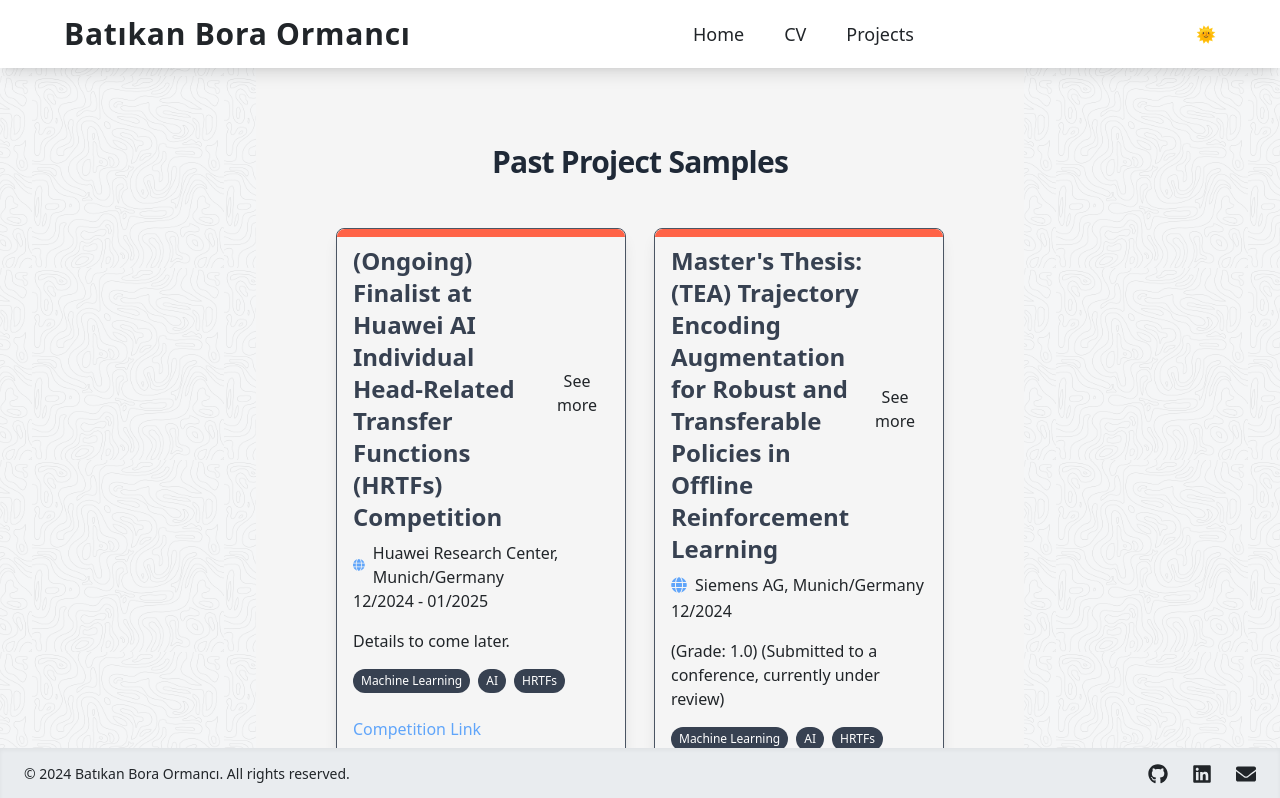
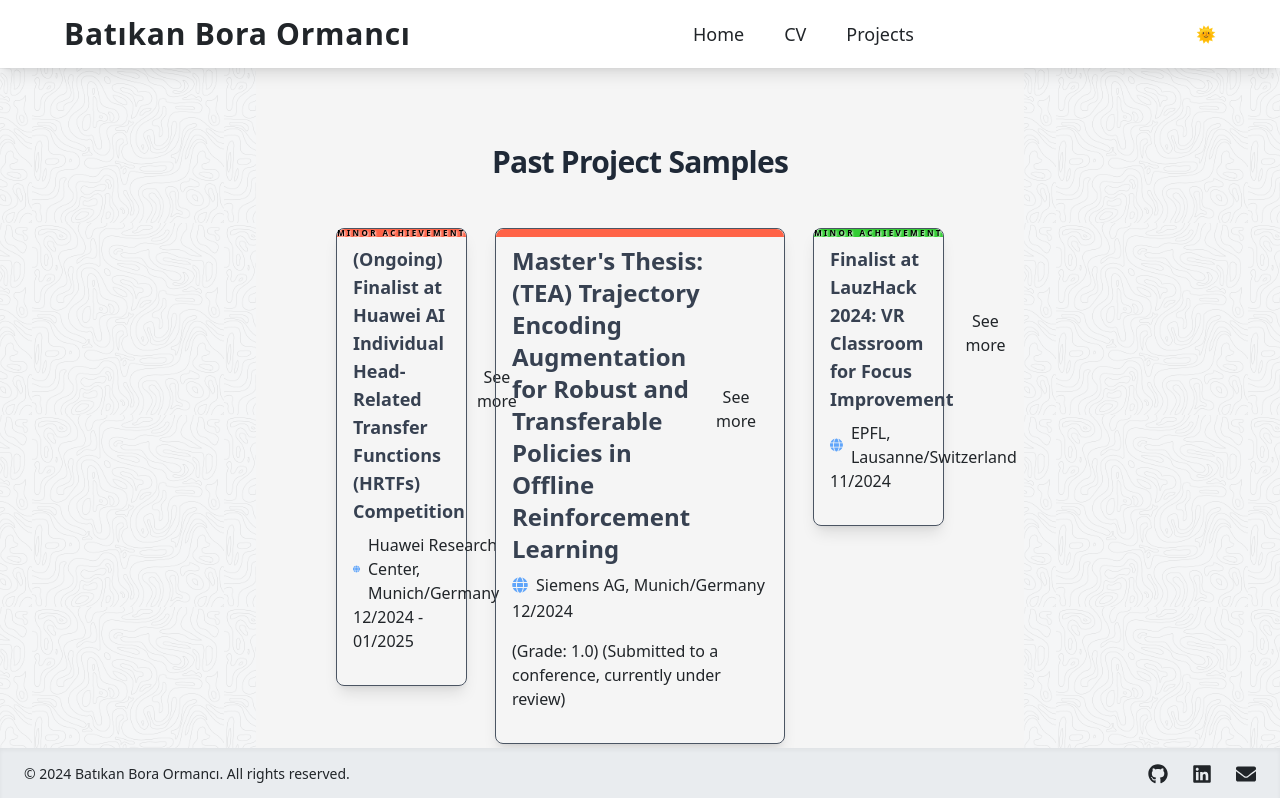
Before and after one commit to batikanor/batikanor.github.io, a Next.js app: page /projects in a window 1280 px wide. Shown: the top 798 px of the page. Built offline with nearby package versions, Linux system fonts and the light colour scheme.

Commit message:
Improve minor achievement styling

```diff
--- a/src/components/Projects.css
+++ b/src/components/Projects.css
@@ -25,3 +25,19 @@
     border-left: 10px solid #FFD700; /* Gold arrow color pointing right */
     animation: wiggle 0.6s ease-in-out infinite; /* Wiggle animation */
   }
+
+  .minor-achievement {
+    font-size: 0.5rem; /* Tiny text for "MINOR ACHIEVEMENT" */
+    text-align: center;
+    color: #000000; /* Dark black color for the text */
+    padding: 2px 0;
+    letter-spacing: 0.3em; /* Increase spacing between letters */
+    white-space: nowrap; /* Prevent text from wrapping */
+    overflow: hidden; /* Ensure text doesn't overflow */
+    width: 100%; /* Take full width of the parent */
+    position: absolute; /* Position it absolutely within the parent */
+    top: 50%; /* Center vertically */
+    transform: translateY(-50%); /* Adjust for vertical centering */
+    font-weight: bold; /* Make text bold */
+    text-shadow: 1px 1px 2px #ffffff; /* Add white shadow */
+  }
--- a/src/components/Projects.js
+++ b/src/components/Projects.js
@@ -124,22 +124,20 @@ const Projects = () => {
 
 
       {/* Activities Grid */}
-      <div className="grid grid-cols-1 sm:grid-cols-2 gap-7">
+      <div className="grid grid-cols-1 sm:grid-cols-2 lg:grid-cols-4 gap-7">
         {contestsAndActivities.map((activity) => {
           const isExpanded = expandedActivity === activity;
+          const isMinor = activity.importance < 5;
 
           return (
             <div
               id={activity.slug}
               key={activity.slug}
               className={`${
-                isExpanded ? "col-span-1 sm:col-span-2" : ""
+                isExpanded ? "col-span-1 sm:col-span-2 lg:col-span-4" : isMinor ? "col-span-1 sm:col-span-1 lg:col-span-1" : "col-span-1 sm:col-span-2 lg:col-span-2"
               } transition-all duration-300`}
             >
-              {/* <div className="relative p-4 bg-gray-800 rounded-lg shadow-lg border border-gray-600"> */}
-              {/* <div className={`relative p-4 bg-gray-800 rounded-lg shadow-lg border border-gray-600 ${ */}
               <div className={`relative p-4 rounded-lg shadow-lg border border-gray-600 ${
-
                 activity.highlighted ? "highlight" : ""
               }`}>
 
@@ -148,37 +146,38 @@ const Projects = () => {
                   <div
                     style={{ backgroundColor: getDeterministicColor(activity.slug) }}
                     className="absolute top-0 left-0 right-0 h-2 rounded-t-lg"
-                  ></div>
+                  >
+                    {isMinor && <span className="minor-achievement">MINOR ACHIEVEMENT</span>}
+                  </div>
                 )}
+
                 <div className="flex justify-between items-center">
-                {/* <h3 className="text-lg sm:text-2xl font-semibold mb-2 text-white"> */}
-                <h3 className="text-lg sm:text-2xl font-semibold mb-2 ">
-
+                  <h3 className={`${
+                    isMinor ? 'text-sm sm:text-lg' : 'text-lg sm:text-2xl'
+                  } font-semibold mb-2`}>
                     {activity.title}
                   </h3>
                   <button
                     onClick={() => toggleExpandedView(activity)}
-                    // className="bg-gray-700 text-white px-3 py-1 rounded hover:bg-gray-600"
                     className="px-3 py-1 rounded hover:bg-gray-500"
-
                   >
                     {isExpanded ? "Collapse" : "See more"}
                   </button>
                 </div>
+
                 <LocationDisplay activity={activity} onClick={() => handleLocationClick(activity)} />
+
                 <p className="mb-4 dark:text-gray-300">{activity.date}</p>
 
                 {/* Display Short Description */}
-                <p className="mb-4 dark:text-gray-200">{activity.shortDescription}</p>
+                {!isMinor && <p className="mb-4 dark:text-gray-200">{activity.shortDescription}</p>}
 
                 {/* Display Long Description if Expanded */}
                 {isExpanded && (
                   <>
-                    {/* <p className="text-gray-300 mb-4">{activity.longDescription}</p> */}
                     {activity.longDescription.split('\n').map((line, index) => (
                       <p className="dark:text-white" key={index}>{line}</p>
                     ))}
-                    {/* Copy Link Button */}
                     <br/>
                     <button
                       onClick={() => handleCopyLink(activity.slug)}
@@ -186,16 +185,30 @@ const Projects = () => {
                     >
                       Copy Link to this Project
                     </button>
-                  </>
+
+                    {/* Add Links */}
+                    {activity.links && activity.links.length > 0 && (
+                      <div className="mb-4">
+                        <h4 className="font-semibold">Links:</h4>
+                        <ul>
+                          {activity.links.map((link, index) => (
+                            <li key={index}>
+                              <a href={link.url} target="_blank" rel="noopener noreferrer" className="text-blue-500 hover:underline">
+                                {link.label}
+                              </a>
+                            </li>
+                          ))}
+                        </ul>
+                      </div>
                     )}
 
-                {/* Used Technologies */}
-                {activity.technologies && (
-                  <div className="mt-4 mb-4 flex flex-wrap">
+                    {/* Add Technologies */}
+                    {activity.technologies && activity.technologies.length > 0 && (
+                      <div className="mt-4 mb-4 flex flex-wrap gap-2">
                         {activity.technologies.map((tech, i) => (
                           <span
                             key={i}
-                        className="text-xs bg-gray-700 text-white px-2 py-1 rounded-full mr-2 mb-2"
+                            className="text-sm bg-gray-700 text-white px-3 py-1 rounded-full"
                           >
                             {tech}
                           </span>
@@ -203,55 +216,30 @@ const Projects = () => {
                       </div>
                     )}
 
-                {/* Display Links */}
-                {activity.links && (
-                  <div className="mt-4">
-                    {activity.links.map((link, i) => (
-                      <a
-                        key={i}
-                        href={link.url}
-                        target="_blank"
-                        rel="noopener noreferrer"
-                        className="text-blue-400 hover:underline block"
-                      >
-                        {link.label}
-                      </a>
+                    {/* Add Images or Embedded Content */}
+                    {activity.images && activity.images.length > 0 && (
+                      <div className="mb-4">
+                        <h4 className="font-semibold">Images:</h4>
+                        {activity.images.map((image, index) => (
+                          <img key={index} src={getGoogleDriveImageEmbedUrl(image)} alt={`Project image ${index + 1}`} className="mb-2" />
                         ))}
                       </div>
                     )}
 
-                {/* Embed Google Drive Media if Available */}
-                {isExpanded && activity.gdrive_embed && (
-                  <div className="mt-6 space-y-4">
-                    {activity.gdrive_embed.map((embedUrl, i) => (
-                      <ResizePanel key={i} direction="s" style={{ marginBottom: "1rem", height: "30vh" }}>
+                    {activity.gdrive_embed && activity.gdrive_embed.length > 0 && (
+                      <div className="mb-4">
+                        {activity.gdrive_embed.map((embedUrl, index) => (
                           <iframe
+                            key={index}
                             src={getGoogleDriveEmbedUrl(embedUrl)}
-                          width="100%"
-                          height="1000"
-                          allow="autoplay"
-                          className="rounded-lg"
+                            className="w-full h-64 mb-2"
                             frameBorder="0"
                             allowFullScreen
-                          title={`${activity.title} Google Drive Embed ${i + 1}`}
                           ></iframe>
-                      </ResizePanel>
                         ))}
                       </div>
                     )}
-
-                {/* Display Images if Available */}
-                {isExpanded && activity.images && (
-                  <div className="mt-6 grid grid-cols-1 sm:grid-cols-2 gap-4">
-                    {activity.images.map((image, i) => (
-                      <img
-                        key={i}
-                        src={getGoogleDriveImageEmbedUrl(image)}
-                        alt={`Image for ${activity.title}`}
-                        className="w-full h-auto rounded-lg shadow-lg"
-                      />
-                    ))}
-                  </div>
+                  </>
                 )}
               </div>
             </div>
```
Lines whose indentation alone changed are shown as unchanged.
